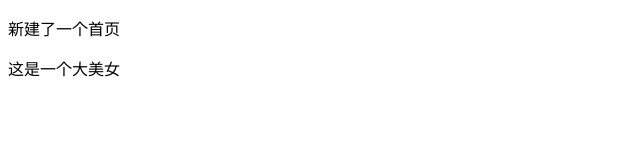
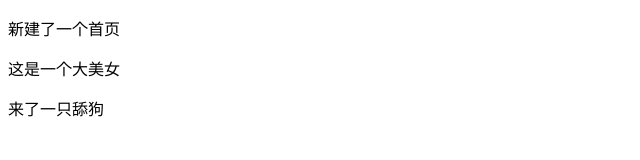
Before and after one commit to soap123321/studyPull56, a plain HTML site: page index.html in a window 1280 px wide. Shown: the whole page, without its empty margins (0-640 px from the left). Drawn offline with Linux system fonts and the light colour scheme.

Commit message:
舔狗来了

```diff
--- a/index.html
+++ b/index.html
@@ -8,5 +8,6 @@
 <body>
     <p>新建了一个首页</p>
     <p>这是一个大美女</p>
+    <p>来了一只舔狗</p>
 </body>
 </html>
```
